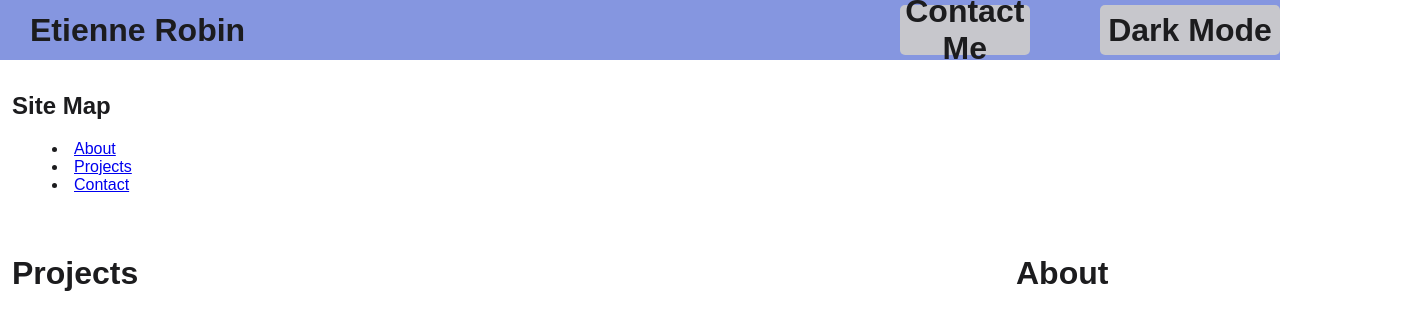
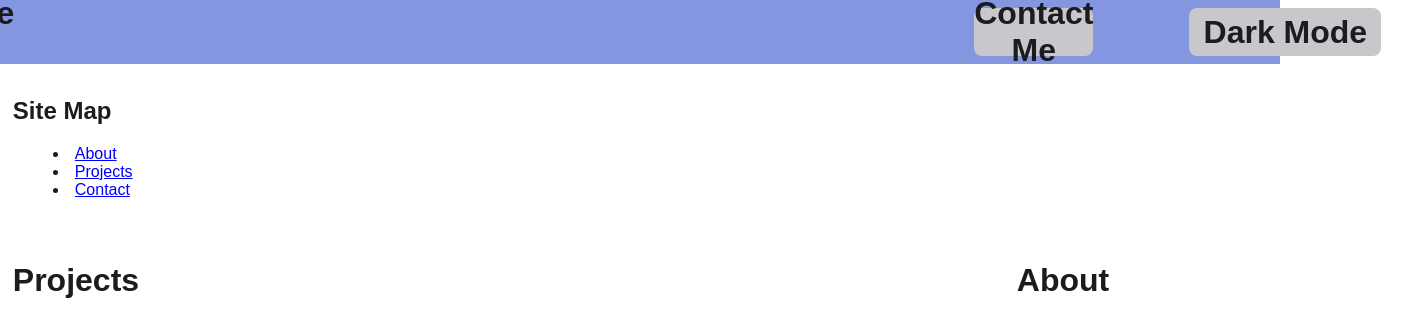
Before and after one commit to Etienne0601/cse134-hw5, a plain HTML site: page index.html in a window 1280 px wide. Shown: the top 311 px of the page, 1413 px wide, since content can reach past the window. Drawn offline with Linux system fonts and the light colour scheme.

```diff
--- a/index.html
+++ b/index.html
@@ -25,7 +25,7 @@
         <header class="flex-parent">
             <h1 id="my-name">Etienne Robin</h1>
             <a href="#footer" id="contact-me"><h1>Contact Me</h1></a>
-            <label for="theme-switch">
+            <label for="theme-switch" id="theme-switch-label">
                 <input type="checkbox" id="theme-switch">
                 <div id="theme-switch-label-dark">
                     <h1>Dark Mode</h1>
--- a/styles.css
+++ b/styles.css
@@ -26,17 +26,33 @@
     background-color: var(--background-color);
     color: var(--text-color);
     margin: 0;
+
+    animation-name: fadeIn;
+    transition-timing-function: ease;
+    animation-duration: 3s;
+    animation-iteration-count: 1;
+    animation-fill-mode: forwards;
+}
+
+@keyframes fadeIn {
+    from {
+        opacity: 0;
+    }
+    to {
+        opacity: 1;
+    }
 }
 
 main, nav {
-    padding: 12px;
+    padding: 0.8rem;
 }
 
 /* Styling the checkbox input */
 #theme-switch-label-dark, #theme-switch-label-light {
-    width: 180px;
-    height: 50px;
-    margin: 0;
+    width: 12rem;
+    height: 3rem;
+    margin-left: 2rem;
+    margin-right: 2rem;
     display: flex;
     justify-content: center;
     align-items: center;
@@ -44,7 +60,8 @@
     background-color: var(--accent-color);
     cursor: pointer;
     user-select: none;
-    border-radius: 5px;
+    border-radius: 0.5rem;
+    transition: width 1s;
 }
 
 #theme-switch-label-light {
@@ -54,11 +71,13 @@
 #theme-switch-label-dark:hover {
     color: var(--theme-switch-label-color-hover);
     background-color: var(--nav-color-hover);
+    width: 13rem;
 }
 
 #theme-switch-label-light:hover {
     color: var(--theme-switch-label-color-hover);
     background-color: var(--nav-color-hover);
+    width: 13rem;
 }
 
 
@@ -80,29 +99,30 @@
 
 header {
     background-color: var(--nav-color);
-    height: 60px;
+    height: 4rem;
     position: relative;
     justify-content: center;
     align-items: center;
 }
 
 #my-name {
-    width: 1200px;
-    height: 60px;
+    width: 15rem;
+    height: 4rem;
     margin: 0;
     display: flex;
     justify-content: left;
     align-items: center;
     text-align: center;
-    padding-left: 30px;
+    padding-left: 2rem;
 }
 
 #contact-me {
     color: var(--text-color);
     text-decoration: none;
-    width: 180px;
-    height: 50px;
-    margin-right: 70px;
+    width: 12rem;
+    height: 3rem;
+    margin-right: 4rem;
+    margin-left: 60rem;
     display: flex;
     justify-content: center;
     align-items: center;
@@ -110,11 +130,22 @@
     background-color: var(--accent-color);
     cursor: pointer;
     user-select: none;
-    border-radius: 5px;
-
+    border-radius: 0.5rem;
+    transition: width 1s, margin-right 1s, margin-left 1s;
 }
 
 #contact-me:hover {
     color: var(--theme-switch-label-color-hover);
     background-color: var(--nav-color-hover);
+    width: 13rem;
+    margin-right: 3.5rem;
+    margin-left: 59.5rem;
 }
+
+a {
+    color: blue;
+}
+
+a:hover {
+    text-decoration: none;
+}
```
